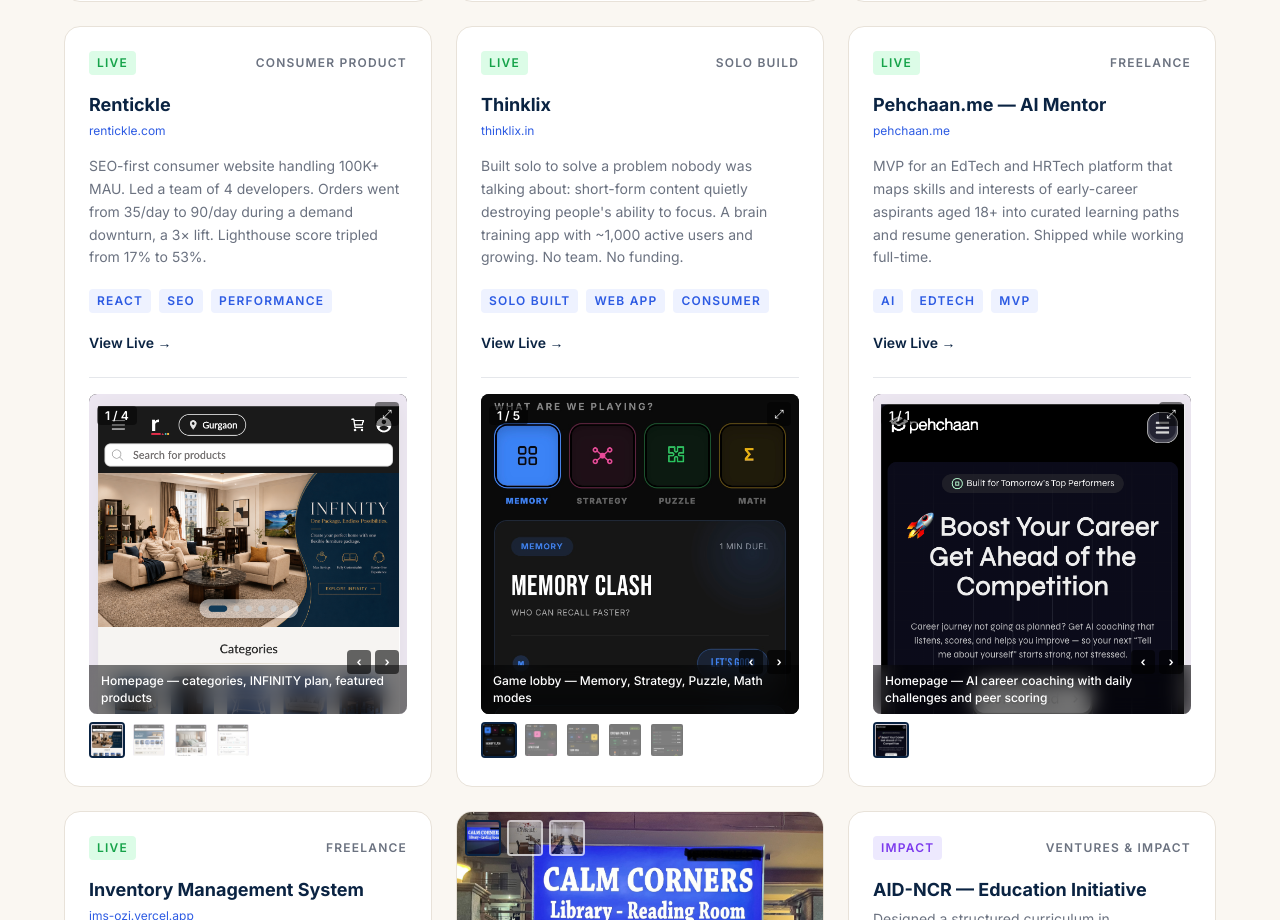
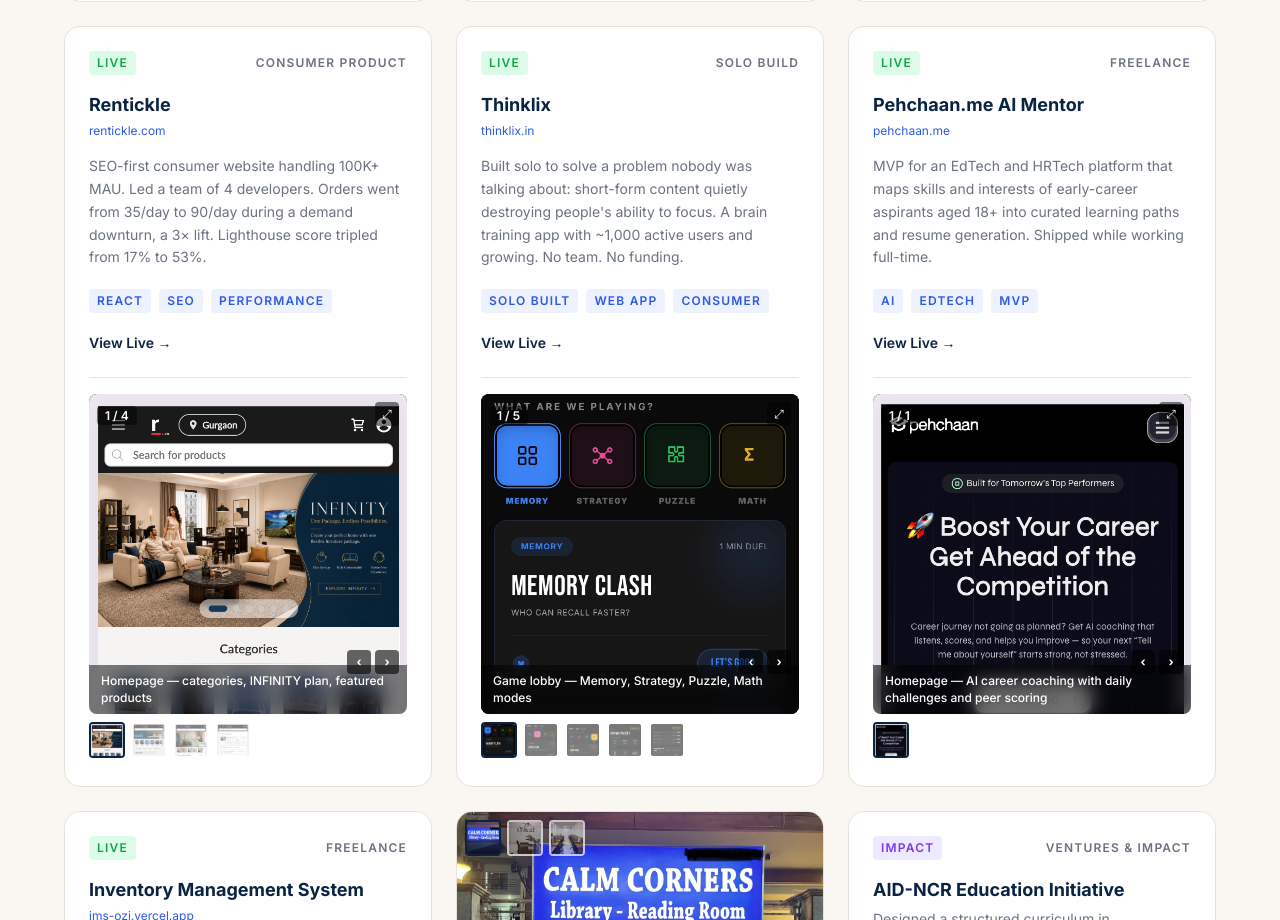
Before and after one commit to mudit3113/mg-portfolio, a Next.js app: page / in a window 1280 px wide. Shown: the part 3472-4392 px from the top of the page. Built offline with nearby package versions, Linux system fonts and the light colour scheme.

Commit message:
remove em dashes

```diff
--- a/components/Work.tsx
+++ b/components/Work.tsx
@@ -101,7 +101,7 @@
     id: 'pehchaan',
     status: 'LIVE',
     category: 'FREELANCE',
-    name: 'Pehchaan.me — AI Mentor',
+    name: 'Pehchaan.me AI Mentor',
     url: 'https://pehchaan.me/',
     displayUrl: 'pehchaan.me',
     desc: 'MVP for an EdTech and HRTech platform that maps skills and interests of early-career aspirants aged 18+ into curated learning paths and resume generation. Shipped while working full-time.',
@@ -142,7 +142,7 @@
     id: 'aid-ncr',
     status: 'IMPACT',
     category: 'VENTURES & IMPACT',
-    name: 'AID-NCR — Education Initiative',
+    name: 'AID-NCR Education Initiative',
     desc: 'Designed a structured curriculum in Mathematics, verbal literacy, and digital skills with 10+ teachers, deployed across 6 schools reaching ~600 students. Mobilised 6 CSR partners to fund container classrooms, a mobile computer lab, and community land. 10% of students transitioned into mainstream schooling.',
     tags: ['PRO-BONO', 'EDUCATION', 'COMMUNITY'],
     stats: [
```
